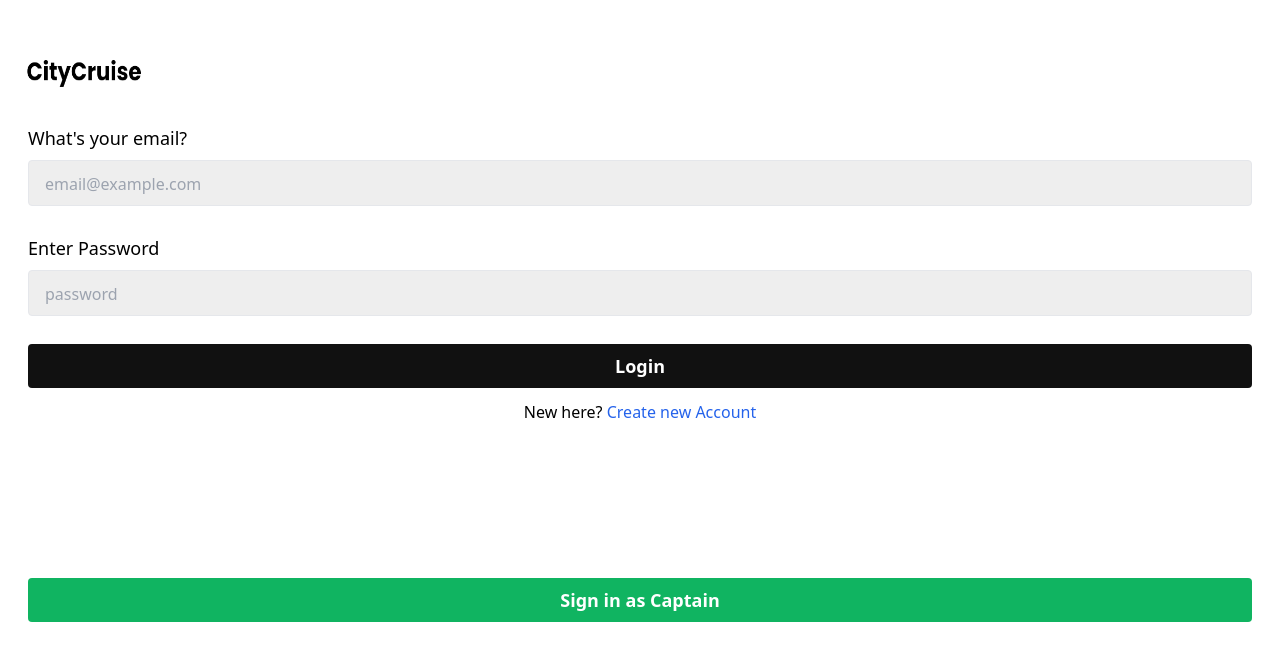
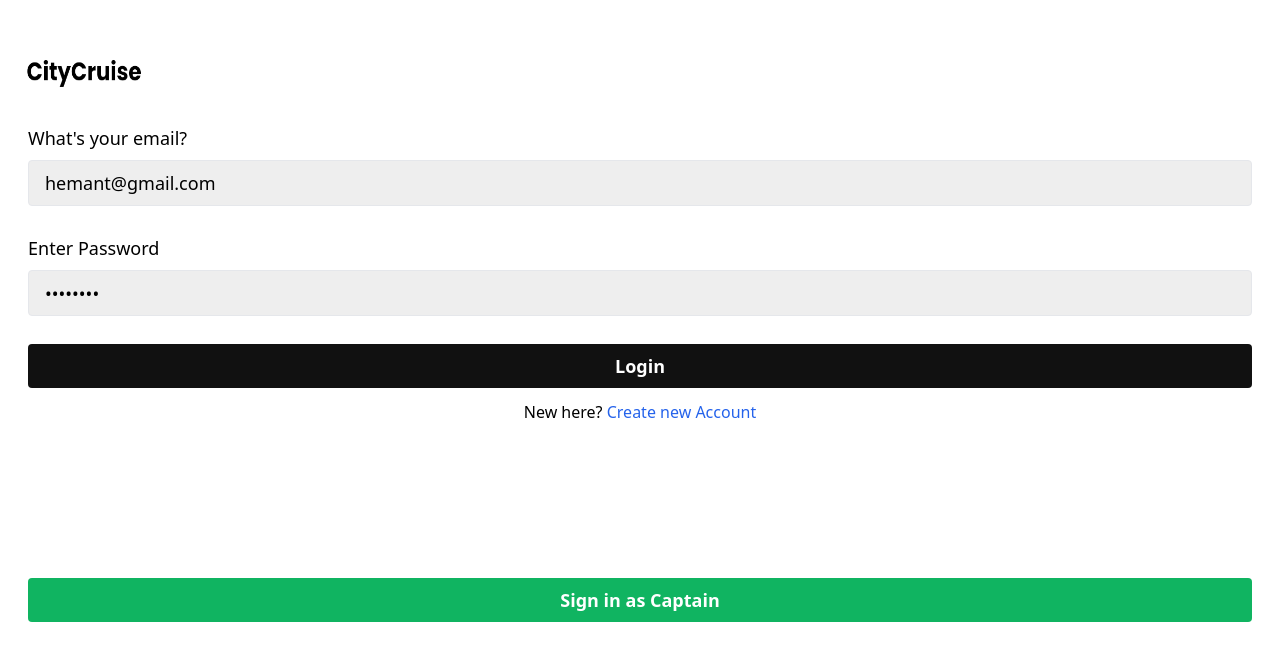
Before and after one commit to HEMANT-YADAV123/CityCruise, a React (Vite) app in the folder Frontend/: page /login in a window 1280 px wide. Shown: the part 130-790 px from the top of the page. Built offline with nearby package versions, Linux system fonts and the light colour scheme; no server answers.

Commit message:
added guest credentials

```diff
--- a/Frontend/src/pages/Captainlogin.jsx
+++ b/Frontend/src/pages/Captainlogin.jsx
@@ -11,8 +11,8 @@ import 'react-toastify/dist/ReactToastify.css';
 import axios from 'axios'
 
 const Captainlogin = () => {
-    const [email,setEmail] = useState('');
-    const [password,setPassword] = useState('');
+    const [email,setEmail] = useState('harsh@gmail.com');
+    const [password,setPassword] = useState('Harsh@1');
 
     const {captain,setCaptain} = useContext(CaptainDataContext);
     const navigate = useNavigate();
--- a/Frontend/src/pages/UserLogin.jsx
+++ b/Frontend/src/pages/UserLogin.jsx
@@ -11,8 +11,8 @@ import 'react-toastify/dist/ReactToastify.css';
 
 
 const UserLogin = () => {
-const [email,setEmail] = useState('');
-const [password,setPassword] = useState('');
+const [email,setEmail] = useState('hemant@gmail.com');
+const [password,setPassword] = useState('Hemant@1');
 
 
 const {user , setUser}  = useContext(UserDataContext)
```
